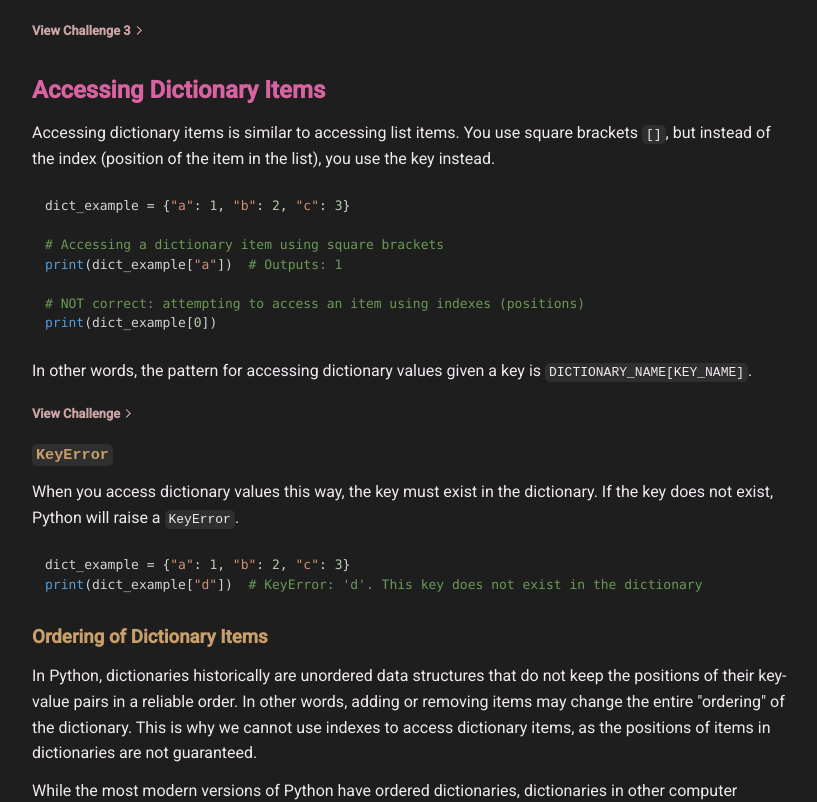
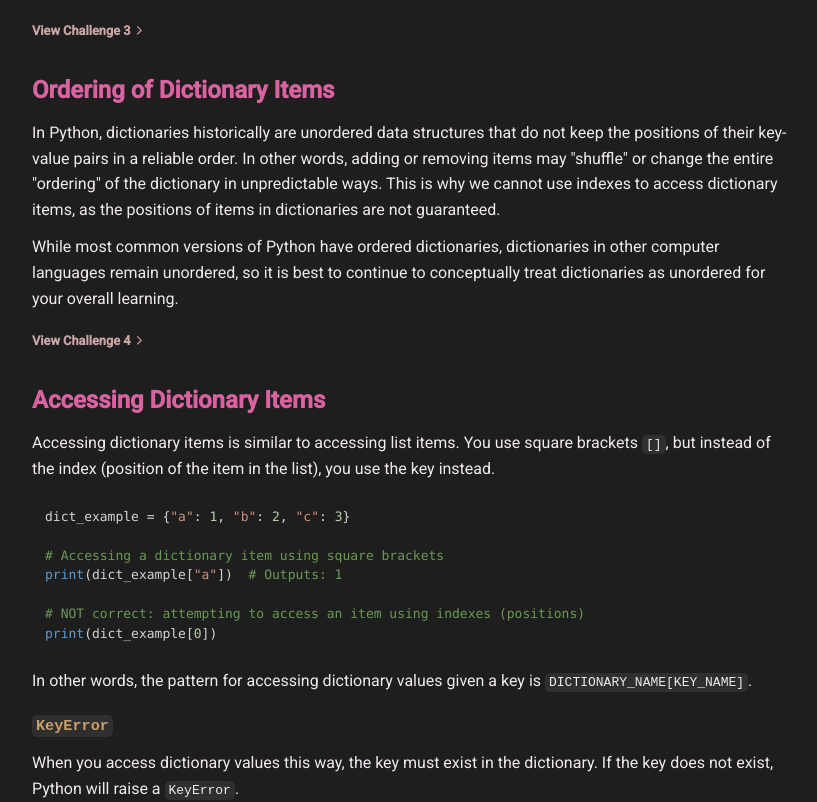
Before and after one commit to lawrluor/code-with-the-pros, a React (Create React App) app: page /dictionaries in a window 1280 px wide. Shown: the part 2040-2842 px from the top of the page, without its empty margins (228-1045 px from the left). Built offline with nearby package versions, Linux system fonts and the light colour scheme.

Commit message:
additions to dicts chapter in python

```diff
--- a/src/pages/Python/09Dictionaries.jsx
+++ b/src/pages/Python/09Dictionaries.jsx
@@ -116,6 +116,19 @@ print(user_profile)`} />
       </section>
 
       <section>
+        <h2>Ordering of Dictionary Items</h2>
+        <p>In Python, dictionaries historically are unordered data structures that do not keep the positions of their key-value pairs in a reliable order. In other words, adding or removing items may "shuffle" or change the entire "ordering" of the dictionary in unpredictable ways. This is why we cannot use indexes to access dictionary items, as the positions of items in dictionaries are not guaranteed.</p>
+        <p>While most common versions of Python have ordered dictionaries, dictionaries in other computer languages remain unordered, so it is best to continue to conceptually treat dictionaries as unordered for your overall learning.</p>
+
+        <Collapsible title={`Challenge ${getCurrentNumberAndIncrement()}`}>
+          <p><strong>True or False:</strong> You can reliably access the first item added to a Python dictionary using an index, like <code className="inline">my_dict[0]</code>.</p>
+          <p><strong>True or False:</strong> You can reliably access the second item added to a Python list using an index, like <code className="inline">my_list[1]</code>.</p>
+          <p><strong>True or False:</strong> You can reliably access the last item added to a Python dictionary using an index, like <code className="inline">my_dict[-1]</code>.</p>
+          <p>Hint: Think about the core difference between how lists and dictionaries store and retrieve data.</p>
+        </Collapsible>
+      </section>
+
+      <section>
         <h2>Accessing Dictionary Items</h2>
         <p>Accessing dictionary items is similar to accessing list items. You use square brackets <code className="inline">[]</code>, but instead of the index (position of the item in the list), you use the key instead.</p>
         <CodeBlock language={"python"} codeString={`dict_example = {"a": 1, "b": 2, "c": 3}
@@ -128,19 +141,14 @@ print(dict_example[0])`} />
 
         <p>In other words, the pattern for accessing dictionary values given a key is <code className="inline">DICTIONARY_NAME[KEY_NAME]</code>.</p>
 
-        <Collapsible>
-          <p>One way to avoid this error is to use conditionals to first check if the key exists in the dictionary. The <code className="inline">in</code> operator can check if a key exists in the dictionary.</p>
-        </Collapsible>
 
         <h3><code className="inline">KeyError</code></h3>
         <p>When you access dictionary values this way, the key must exist in the dictionary. If the key does not exist, Python will raise a <code className="inline">KeyError</code>.</p>
         <CodeBlock language={"python"} codeString={`dict_example = {"a": 1, "b": 2, "c": 3}
 print(dict_example["d"])  # KeyError: 'd'. This key does not exist in the dictionary`} />
 
-        <h3>Ordering of Dictionary Items</h3>
-        <p>In Python, dictionaries historically are unordered data structures that do not keep the positions of their key-value pairs in a reliable order. In other words, adding or removing items may change the entire "ordering" of the dictionary. This is why we cannot use indexes to access dictionary items, as the positions of items in dictionaries are not guaranteed.</p>
-        <p>While the most modern versions of Python have ordered dictionaries, dictionaries in other computer languages remain unordered, so it is best to continue to conceptually treat dictionaries as unordered for your overall learning.</p>
-
+        <h3><code className="inline">TypeError</code></h3>
+        <p>This error can occur if you use an <strong>unhashable type</strong> (a sequenced data type such as a list), as a dictionary key.</p>
         <p>One way to avoid this error is to use conditionals to first check if the key exists before using it. The <code className="inline">in</code> operator can check if a key exists in the dictionary.</p>
 
         <CodeBlock language={"python"} codeString={`dict_example = {"a": 1, "b": 2, "c": 3}
@@ -149,9 +157,6 @@ if "d" in dict_example:
 else:
     print("Key 'd' does not exist in the dictionary")`} />
         <p>In this example, there is no longer danger of the code stopping as a result of a <code className="inline">KeyError</code>.</p>
-
-        <h3><code className="inline">TypeError</code></h3>
-        <p>This error can occur if you use an <strong>unhashable type</strong> (a sequenced data type such as a list), as a dictionary key.</p>
 
         <CodeBlock language={"python"} codeString={`# Attempting to create a dictionary with a list as a key
 dict_example = {[1, 2, 3]: "a"}  # TypeError: unhashable type: 'list'
```
